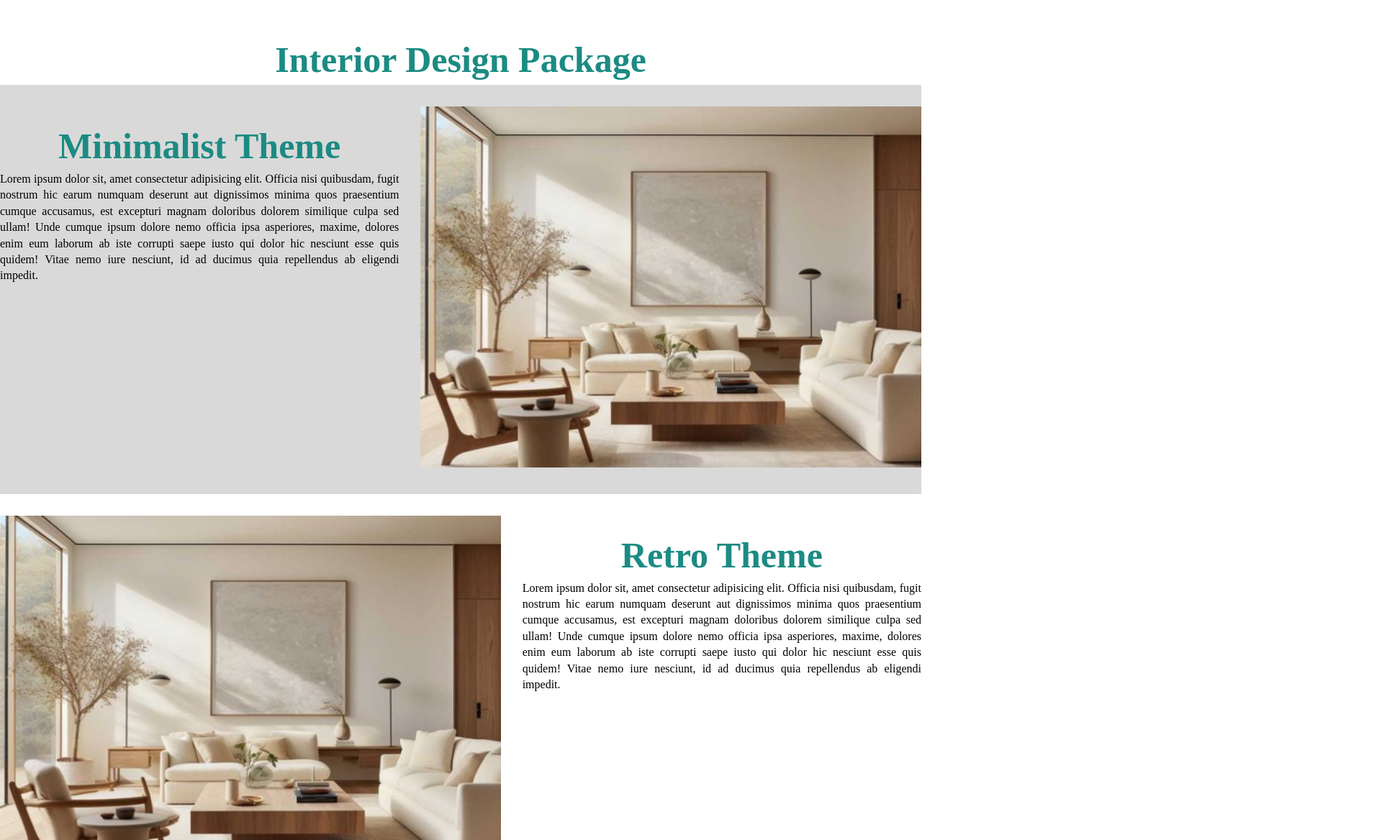
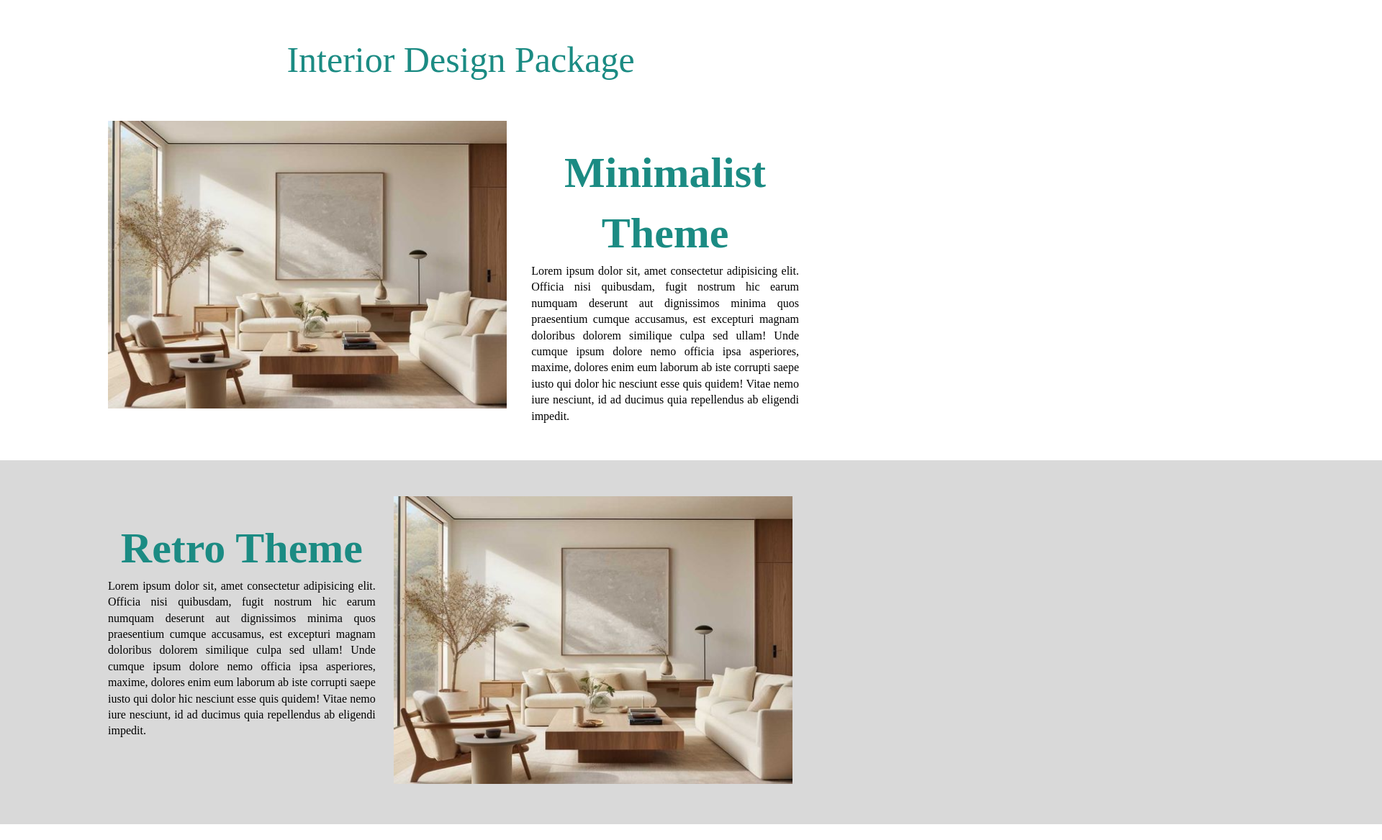
Before and after one commit to ropertandy/Panergayo-InsideStyle, a plain HTML site: page catalog.html in a window 1280 px wide. Shown: the part 932-2100 px from the top of the page at 72% size, 1920 px wide, since content can reach past the window. Drawn offline with Linux system fonts and the light colour scheme; a web font is replaced by a local one.

Commit message:
about catalog

```diff
--- a/catalog.html
+++ b/catalog.html
@@ -45,9 +45,9 @@
         </div>
     </section>
     <!-- INTERIOR DESIGN PACKAGE -->
-<section class="package">
+    <section class="package">
     <div class="packages__wrapper">
-        <h2>Interior Design Package</h2>
+        <h3>Interior Design Package</h3>
         <div class="package__theme">
             <div class="package__left">
                 <img src="./img/minimalist.png" alt="">
@@ -76,7 +76,7 @@
                     </div>
             </div>
         </div>
-</section>
+    </section>
     <!-- CALL TO ACTION -->
     <section class="cta">
         <div class="container">
--- a/style.css
+++ b/style.css
@@ -602,58 +602,113 @@ display: none;
 }
 
 /* INTERIOR PACKAGE */
-.package h2{
+
+/*  INTERIOR PACKAGE BANNER */
+.package {
+  padding: 5rem 0;
+  margin-left: 10rem;
+  margin-right: 10rem;
+}
+.package__wrapper {
+  display: flex;
+  flex-direction: column;
+  grid-template-columns: 1fr 1fr;
+  align-items: center;
+}
+.package__theme {
+  padding: 5rem;
+  display: flex;
+  gap: 0.5rem;
+  max-width: 1500px;
+  width: 100%;
+}
+.package h3 {
+font-size: 5rem;
+text-align: center;
+color: var(--clr-primary);
+}
+
+.package__wrapper h1{
   color: var(--clr-primary);
-  font-size: 5rem;
+  font-size: 6rem;
   font-weight: 700;
   text-align: center;
-  margin-top: 2rem;
+  max-width: 100%;
 }
-.package{
-  padding: 3rem 0;
-}
-.package__wrapper{
-  display: flex;
-  flex-direction: column;
-  justify-content: center;
-  align-items: center;
-}
+
+.package__right h2{
+  color: var(--clr-primary);
+  font-size: 6rem;
+  font-weight: 700;
+  text-align: center;
+  }
+
 .package__theme{
-  padding: 3rem 0;
-  max-width: 150rem;
-  width: 100%;
   display: flex;
   flex-direction: row;
-  gap: 3rem;
-  text-align: justify;
 }
-.package__theme img{
-  width: 400rem;
+  .package__left{
+    width: 500rem;
+  }
+  .package__right {
+    margin-right: 2rem;
+    margin-top: 3rem;
+    text-align: justify;
+  }
+.package__theme:nth-child(odd){
+  flex-direction: row-reverse;
+  background-color: var(--clr-semilight);
+  position: relative;
 }
-.package__theme:nth-child(even){
-  padding: 3rem 0;
-  max-width: 150rem;
-  width: 100%;
-  display: flex;
-  flex-direction: row-reverse;
-  gap: 3rem;
-  background: var(--clr-semilight);
-  box-shadow: 0 0 0 100vmax var(--clr-semilight);
-  clip-path: inset(0 -100vmax);
+
+.package__theme:nth-child(odd)::after{
+  content:"";
+  position: absolute;
+  top:0;
+  width: 800rem;
+  height: 100%;;
+  background-color: var(--clr-semilight);
+  left: 100%;
 }
-@media screen and (max-width: 520px){
-  .catalogBanner__wrapper{
-    display: flex;
-    flex-direction: column;
-    align-items: center;
+
+.package__theme:nth-child(odd)::before{
+  content:"";
+  position: absolute;
+  top:0;
+  width: 800rem;
+  height: 100%;;
+  background-color: var(--clr-semilight);
+  right: 100%;
 }
-.packages__wrapper{
-  display: flex;
-  flex-direction: column;
-  align-items: center;
+  @media screen and (max-width: 520px) {
+    .package__theme{
+      display: grid;
+      grid-template-columns: 390px;
+    }
+    .packages__wrapper h1{
+      font-size: 4.5rem;
+    }
+    .package__left img{
+      margin-bottom: 0rem;
+      display: flex;
+      width: 37rem;
+      justify-content: center;
+      align-items: center;
+    }
+    .package__right {
+      padding: 0rem 0rem;
+      justify-content: center;
+      align-items: center;
+    }
+    .package__right h2{
+      margin-right: 0rem;
+      margin-top: 0rem;
+      text-align: center;
+      font-size: 5rem;
+    }
+
   }
 
-}
 /* UPDATE BANNER */
 .updateBanner {
   padding: 3rem 0;
```
